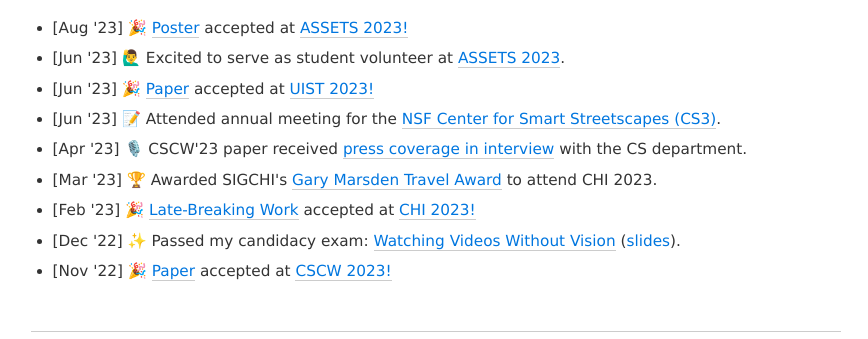
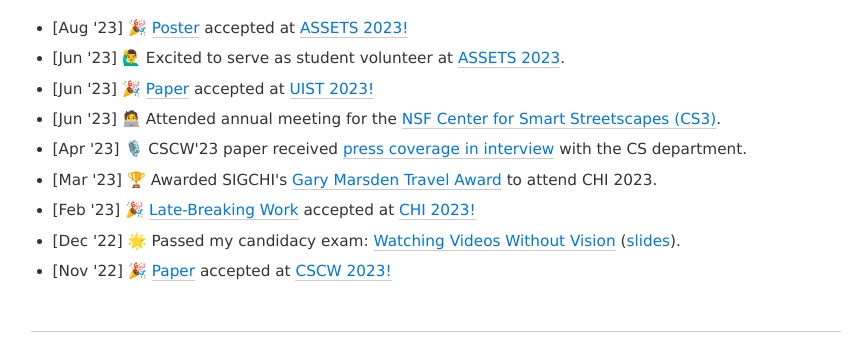
Before and after one commit to Gaurav1302/gaurav1302.github.io, a Jekyll site: the page built from index.html, in a window 1280 px wide and 900 px high, scrolled down 496 px. Shown: the part 150-489 px from the top of the window, without its empty margins (204-1072 px from the left). Built offline with Jekyll 4.4.1, drawn with Linux system fonts in a browser that asks for light colours; nearby versions of some CDN libraries.

Commit message:
minor fixes

```diff
--- a/index.html
+++ b/index.html
@@ -90,7 +90,7 @@
                 </p>
               </li>
               <li>
-                <p> <span class="news_date">[Jun '23] </span> <span role="img" aria-label="Memo">📝</span>
+                <p> <span class="news_date">[Jun '23] </span> <span role="img" aria-label="Person on computer">🧑‍💻</span>
                   Attended annual meeting for the <a href="https://cs3-erc.org/"; class="uline-black">NSF Center for Smart Streetscapes (CS3)</a>.
                 </p>
               </li>
@@ -111,7 +111,7 @@
                   <span role="img" aria-label="Confetti">🎉</span> <a href="https://dl.acm.org/doi/10.1145/3544549.3585610"; class="uline-black">Late-Breaking Work</a> accepted at <a href="https://chi2023.acm.org/"; class="uline-black">CHI 2023!</a></p>
               </li>
               <li>
-                <p><span class="news_date">[Dec '22]</span> <span role="img" aria-label="Sparkle">✨</span> Passed my candidacy exam: <a href = "https://www.youtube.com/watch?v=QuGQKrjezdk"; class="uline-black">Watching Videos Without Vision</a>
+                <p><span class="news_date">[Dec '22]</span> <span role="img" aria-label="Star">🌟</span> Passed my candidacy exam: <a href = "https://www.youtube.com/watch?v=QuGQKrjezdk"; class="uline-black">Watching Videos Without Vision</a>
                   <!-- (<a href='https://www.youtube.com/watch?v=QuGQKrjezdk'>Talk</a> /  -->
                   (<a href='https://gaurav1302.github.io/files/CEslides.pdf'>slides</a>).
                 </p>
```
